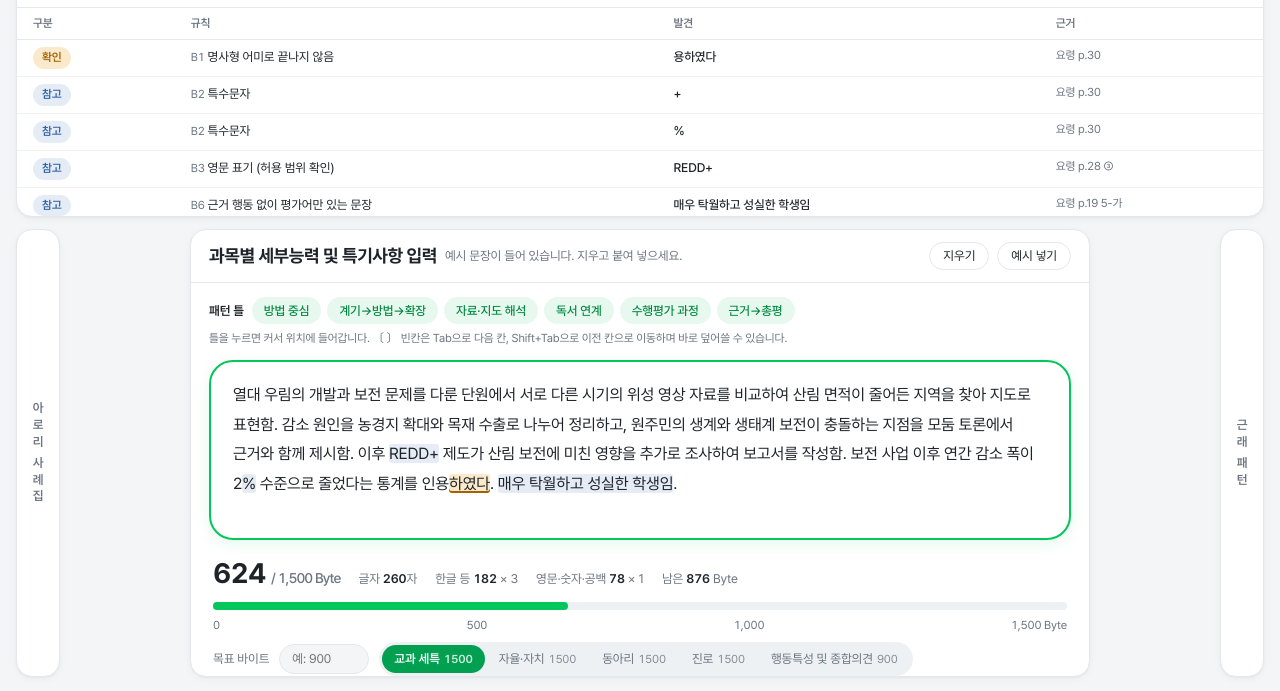
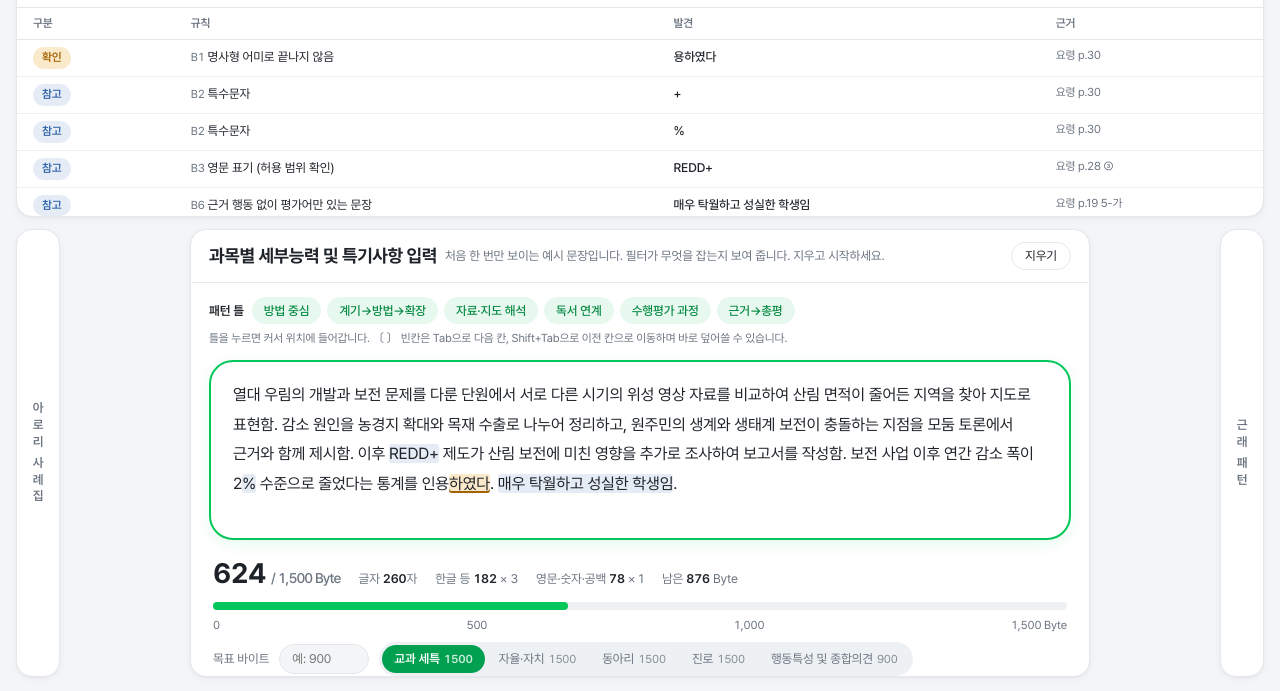
Before and after one commit to osh2162-123/hamdot, a plain HTML site: page index.html in a window 1280 px wide. Shown: the part 109-800 px from the top of the page. Drawn offline with Linux system fonts and the light colour scheme.

Commit message:
Add files via upload

```diff
--- a/index.html
+++ b/index.html
@@ -348,7 +348,6 @@ svg.chart .grid{stroke:var(--line);stroke-width:1}
           <span class="sub" id="edSub">예시 문장이 들어 있습니다. 지우고 붙여 넣으세요.</span>
           <span style="flex:1"></span>
           <button class="ghost" id="clearBtn">지우기</button>
-          <button class="ghost" id="sampleBtn">예시 넣기</button>
         </div>
         <div class="panel-body">
           <div class="roster" id="roster" hidden>
@@ -368,7 +367,7 @@ svg.chart .grid{stroke:var(--line);stroke-width:1}
           </div>
           <div class="field">
             <div class="backdrop" id="backdrop" aria-hidden="true"></div>
-            <textarea id="src" spellcheck="false" aria-label="세특 문장 입력"></textarea>
+            <textarea id="src" spellcheck="false" aria-label="세특 문장 입력" placeholder="세특을 붙여 넣거나, 위의 패턴 틀로 시작하세요."></textarea>
           </div>
           <div class="meter" aria-live="polite">
             <div class="meter-nums">
@@ -555,7 +554,7 @@ function update(){
   const t=el.src.value;const F=scan(t);const S=spellFindings(t);
   paintBackdrop(t,F,S);renderFindings(F);renderMeter(t);renderDiag(t);renderSpell(t,S);
   if(CLS&&cur>=0){CLS.students[cur].text=t;saveDrafts();renderRoster();if(view==="all")renderClassView()}
-  else store.set("setuk-draft",t);
+  else if(t!==SAMPLE)store.set("setuk-draft",t);
 }
 el.src.addEventListener("input",update);
 el.src.addEventListener("scroll",()=>{el.bd.scrollTop=el.src.scrollTop});
@@ -564,7 +563,6 @@ el.orgs.addEventListener("input",()=>{store.set("setuk-orgs",el.orgs.value);upda
 $("goal").addEventListener("input",()=>{store.set("setuk-goal",$("goal").value);renderMeter(el.src.value)});
 el.find.addEventListener("click",e=>{const tr=e.target.closest("tr.row");if(!tr)return;const s=+tr.dataset.s,en=+tr.dataset.e;if(s<0)return;el.src.focus();el.src.setSelectionRange(s,en)});
 $("clearBtn").addEventListener("click",()=>{el.src.value="";if(!CLS)$("edSub").textContent="세특 문장을 붙여 넣으세요.";update();el.src.focus()});
-$("sampleBtn").addEventListener("click",()=>{el.src.value=SAMPLE;$("edSub").textContent="예시 문장이 들어 있습니다. 지우고 붙여 넣으세요.";update()});
 
 /* ---------- 패널 전환 ---------- */
 function setMode(){
@@ -850,7 +848,7 @@ $("prevS").addEventListener("click",()=>openStudent(cur-1));
 $("nextS").addEventListener("click",()=>openStudent(cur+1));
 
 function classMode(on){
-  $("roster").hidden=!on;$("tabAll").hidden=!on;$("spAll").hidden=!on;$("saveX").hidden=!on;$("closeX").hidden=!on;$("sampleBtn").hidden=on;
+  $("roster").hidden=!on;$("tabAll").hidden=!on;$("spAll").hidden=!on;$("saveX").hidden=!on;$("closeX").hidden=!on;
   if(!on){setView("one");note("");$("classInfo").textContent="NEIS에서 내려받은 과목별 세특 엑셀을 불러오면 학급 전체를 한 번에 점검합니다.";}
 }
 $("xlsx").addEventListener("change",async e=>{
@@ -870,7 +868,7 @@ $("xlsx").addEventListener("change",async e=>{
     openStudent(0);setView("all");
   }catch(err){note(esc(err.message||"파일을 읽지 못했습니다."))}
 });
-$("closeX").addEventListener("click",()=>{CLS=null;cur=-1;classMode(false);const d=store.get("setuk-draft");el.src.value=d||SAMPLE;$("edSub").textContent=d?"이전에 입력하던 내용입니다.":"예시 문장이 들어 있습니다. 지우고 붙여 넣으세요.";update()});
+$("closeX").addEventListener("click",()=>{CLS=null;cur=-1;classMode(false);const d=store.get("setuk-draft");el.src.value=d||"";$("edSub").textContent=d?"이전에 입력하던 내용입니다.":"";update()});
 $("saveX").addEventListener("click",async()=>{
   if(!CLS)return;
   let dl=null;try{dl=window.claude&&window.claude.use?await window.claude.use("downloads"):null}catch(_){}
@@ -956,8 +954,11 @@ $("modes").addEventListener("click",e=>{const b=e.target.closest("button[data-m]
 
 /* ---------- 시작 ---------- */
 (function init(){
-  const d=store.get("setuk-draft");el.src.value=d!==null&&d!==""?d:SAMPLE;
-  if(d)$("edSub").textContent="이전에 입력하던 내용입니다.";
+  // 예시 문장은 이 기기에서 맨 처음 한 번만 보여 줌
+  const d=store.get("setuk-draft");const seen=store.get("setuk-seen");
+  if(d){el.src.value=d;$("edSub").textContent="이전에 입력하던 내용입니다."}
+  else if(!seen){el.src.value=SAMPLE;store.set("setuk-seen","1");$("edSub").textContent="처음 한 번만 보이는 예시 문장입니다. 필터가 무엇을 잡는지 보여 줍니다. 지우고 시작하세요."}
+  else{el.src.value="";$("edSub").textContent=""}
   const b=store.get("setuk-blocked");el.blocked.value=b!==null?b:"";
   el.orgs.value=store.get("setuk-orgs")||"";
   const g=store.get("setuk-goal");if(g)$("goal").value=g;
```
